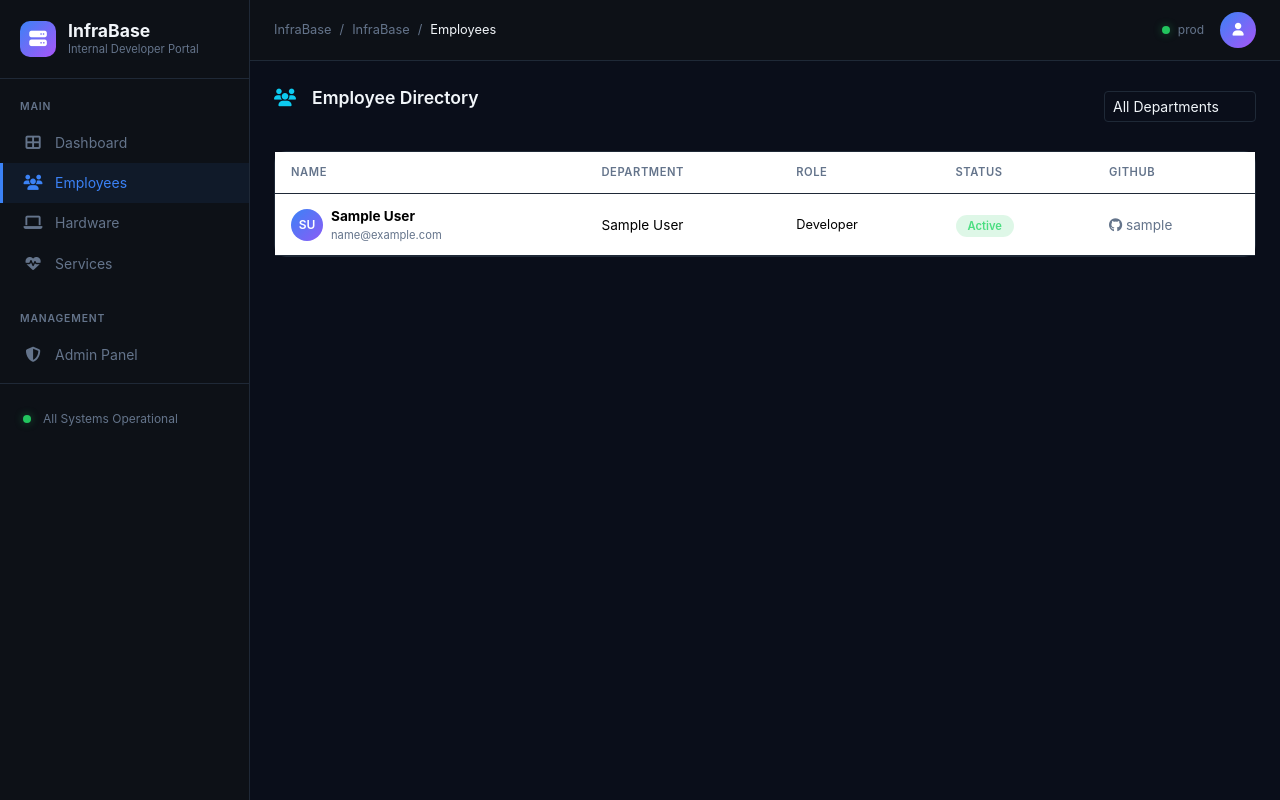
After one commit to ShinobiOwl/infrabase, a Django app: page /employees/ in a window 1280 px wide. The commit adds this page. Run offline with Django 4.2, Linux system fonts and the light colour scheme; tables that the repository leaves empty hold one stand-in row (values such as "Sample post"); some libraries are stand-ins or nearby versions.

Commit message:
Add custom HTML pages for employees/hardware/services with dark theme, update sidebar nav

```diff
--- a/infrabase_project/urls.py
+++ b/infrabase_project/urls.py
@@ -3,7 +3,6 @@ from django.contrib import admin
 from django.urls import path, include
 from django.shortcuts import render
 from django.http import JsonResponse
-from django.template.loader import render_to_string
 from employees.models import Employee, Department
 from hardware.models import HardwareAsset
 from health.models import ServiceHealth
@@ -77,6 +76,33 @@ def htmx_asset_chart_data(request):
     })
 
 
+# Custom HTML pages (not JSON)
+def employees_page(request):
+    employees = Employee.objects.select_related('department').all()
+    departments = Department.objects.all()
+    context = {
+        'employees': employees,
+        'departments': departments,
+    }
+    return render(request, 'pages/employees.html', context)
+
+
+def hardware_page(request):
+    assets = HardwareAsset.objects.select_related('assigned_to').all()
+    context = {
+        'assets': assets,
+    }
+    return render(request, 'pages/hardware.html', context)
+
+
+def health_page(request):
+    services = ServiceHealth.objects.all()
+    context = {
+        'services': services,
+    }
+    return render(request, 'pages/health.html', context)
+
+
 urlpatterns = [
     path('admin/', admin.site.urls),
     path('', dashboard, name='dashboard'),
@@ -90,4 +116,9 @@ urlpatterns = [
     path('htmx/employees/', htmx_employees, name='htmx-employees'),
     path('htmx/chart/health/', htmx_health_chart_data, name='htmx-health-chart'),
     path('htmx/chart/assets/', htmx_asset_chart_data, name='htmx-asset-chart'),
+
+    # Custom HTML pages
+    path('employees/', employees_page, name='employees-page'),
+    path('hardware/', hardware_page, name='hardware-page'),
+    path('services/', health_page, name='health-page'),
 ]
--- a/templates/base.html
+++ b/templates/base.html
@@ -334,13 +334,13 @@
                 <i class="fas fa-th-large"></i><span>Dashboard</span>
                 {% if services|length > 0 %}<span class="badge bg-primary rounded-pill">{{ services|length }}</span>{% endif %}
             </a>
-            <a href="/api/employees/list/" class="nav-item {% if 'employees' in request.path %}active{% endif %}">
+            <a href="/employees/" class="nav-item {% if 'employees' in request.path %}active{% endif %}">
                 <i class="fas fa-users"></i><span>Employees</span>
             </a>
-            <a href="/api/hardware/assets/" class="nav-item {% if 'hardware' in request.path %}active{% endif %}">
+            <a href="/hardware/" class="nav-item {% if 'hardware' in request.path %}active{% endif %}">
                 <i class="fas fa-laptop"></i><span>Hardware</span>
             </a>
-            <a href="/api/health/services/" class="nav-item {% if 'health' in request.path %}active{% endif %}">
+            <a href="/services/" class="nav-item {% if 'health' in request.path or 'services' in request.path %}active{% endif %}">
                 <i class="fas fa-heartbeat"></i><span>Services</span>
             </a>
         </div>
--- /dev/null
+++ b/templates/pages/employees.html
@@ -0,0 +1,77 @@
+{% extends 'base.html' %}
+{% block title %}Employees{% endblock %}
+{% block breadcrumb %}<li><a href="/">InfraBase</a></li><li>Employees</li>{% endblock %}
+
+{% block content %}
+<div class="d-flex justify-content-between align-items-center mb-4">
+    <span class="section-title"><i class="fas fa-users text-info me-2"></i> Employee Directory</span>
+    <div class="d-flex gap-2">
+        <select class="form-select form-select-sm" id="deptFilter" onchange="filterEmployees()" style="width:auto;background:var(--bg-dark);border:1px solid var(--border-color);color:var(--text-primary);">
+            <option value="">All Departments</option>
+            {% for dept in departments %}
+            <option value="{{ dept.name }}">{{ dept.name }}</option>
+            {% endfor %}
+        </select>
+    </div>
+</div>
+
+<div class="card">
+    <div class="card-body p-0">
+        <table class="table" id="employees-table">
+            <thead>
+                <tr>
+                    <th>Name</th>
+                    <th>Department</th>
+                    <th>Role</th>
+                    <th>Status</th>
+                    <th>GitHub</th>
+                </tr>
+            </thead>
+            <tbody>
+                {% for emp in employees %}
+                <tr>
+                    <td>
+                        <div class="d-flex align-items-center gap-2">
+                            <div class="avatar" style="background: {% cycle 'linear-gradient(135deg,#3b82f6,#8b5cf6)' 'linear-gradient(135deg,#22c55e,#16a34a)' 'linear-gradient(135deg,#eab308,#d97706)' 'linear-gradient(135deg,#ef4444,#dc2626)' 'linear-gradient(135deg,#a855f7,#7c3aed)' %}; color:white;">
+                                {{ emp.first_name|first }}{{ emp.last_name|first }}
+                            </div>
+                            <div>
+                                <strong style="font-size:0.85rem;">{{ emp.first_name }} {{ emp.last_name }}</strong>
+                                <div style="font-size:0.7rem;color:var(--text-secondary);">{{ emp.email }}</div>
+                            </div>
+                        </div>
+                    </td>
+                    <td>{{ emp.department.name|default:"-" }}</td>
+                    <td style="font-size:0.8rem;">{{ emp.get_role_display }}</td>
+                    <td><span class="badge-status badge-{{ emp.status }}">{{ emp.get_status_display }}</span></td>
+                    <td>
+                        {% if emp.github_username %}
+                        <a href="https://github.com/{{ emp.github_username }}" target="_blank" style="color:var(--text-secondary);text-decoration:none;">
+                            <i class="fab fa-github"></i> {{ emp.github_username }}
+                        </a>
+                        {% else %}
+                        <span style="color:var(--text-secondary);font-size:0.75rem;">—</span>
+                        {% endif %}
+                    </td>
+                </tr>
+                {% empty %}
+                <tr><td colspan="5"><div class="empty-state"><i class="fas fa-users"></i><p>No employees found.</p></div></td></tr>
+                {% endfor %}
+            </tbody>
+        </table>
+    </div>
+</div>
+
+<script>
+function filterEmployees() {
+    const dept = document.getElementById('deptFilter').value.toLowerCase();
+    const rows = document.querySelectorAll('#employees-table tbody tr');
+    rows.forEach(row => {
+        const deptCell = row.querySelector('td:nth-child(2)');
+        if (!deptCell) return;
+        const deptName = deptCell.textContent.toLowerCase();
+        row.style.display = (!dept || deptName.includes(dept)) ? '' : 'none';
+    });
+}
+</script>
+{% endblock %}
```
Also changed, not shown: templates/pages/hardware.html (added, +54 -0 lines), templates/pages/health.html (added, +51 -0 lines).
